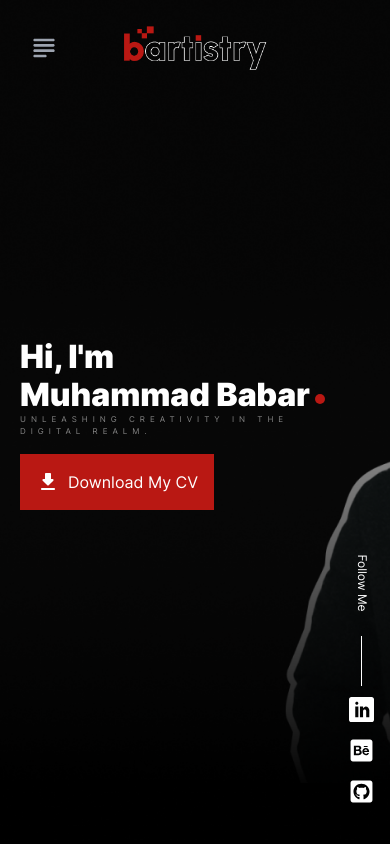
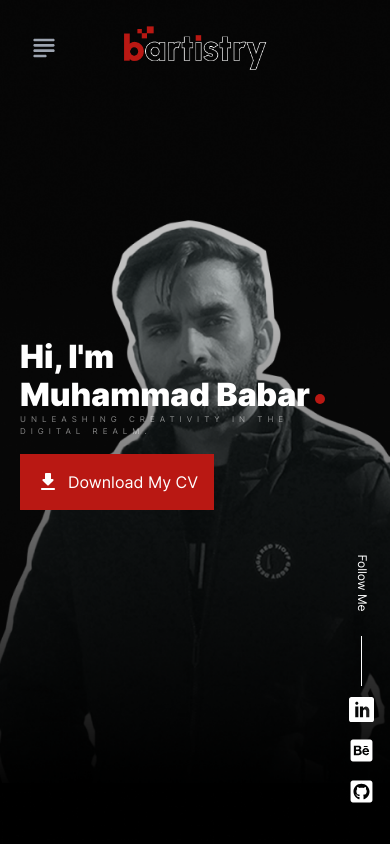
Before and after one commit to Babar78/my-portfolio, a React (Create React App) app: page / in a window 390 px wide. Shown: the top 844 px of the page. Built offline with nearby package versions, Linux system fonts and the light colour scheme; the HTML template or start-up script is replaced by a standard one.

Commit message:
Hero Section Background Picture Position Fixed

```diff
--- a/src/components/swiperJS/SwiperJS.jsx
+++ b/src/components/swiperJS/SwiperJS.jsx
@@ -15,10 +15,10 @@ function SwiperJS({ slideItems , slidesPerView, spaceBetween}) {
     <Swiper
       slidesPerView={slidesPerView}
       spaceBetween={spaceBetween}
-      // autoplay={{
-      //   delay: 2500,
-      //   disableOnInteraction: false,
-      // }}
+      autoplay={{
+        delay: 2500,
+        disableOnInteraction: false,
+      }}
       loop={true}
       pagination={{
         dynamicBullets: true,
--- a/src/index.css
+++ b/src/index.css
@@ -420,6 +420,13 @@ a {
   height: 100%;
 }
 
+/* Hero Section */
+@media (max-width: 992px) {
+  .heroSection_container {
+    background-position: calc(100% + 100px) !important;
+  }
+}
+
 /* Service Cards */
 @media (min-width: 992px) {
   #servicesCard h2 {
@@ -625,7 +632,7 @@ a {
   .takeToTopButton .topIcon {
     font-size: 1.5rem !important;
   }
-  .takeToTopButton p{
+  .takeToTopButton p {
     font-size: 14px !important;
   }
 }
@@ -640,7 +647,7 @@ a {
   .takeToTopButton .topIcon {
     font-size: 1.2rem !important;
   }
-  .takeToTopButton p{
+  .takeToTopButton p {
     font-size: 10px !important;
   }
 }
@@ -655,7 +662,16 @@ a {
   .takeToTopButton .topIcon {
     font-size: 1rem !important;
   }
-  .takeToTopButton p{
+  .takeToTopButton p {
     font-size: 08px !important;
   }
 }
+
+/* Project Carousel Navigation Arrows */
+.css-1qzevvg {
+  width: fit-content !important;
+  gap: 5rem !important;
+}
+.css-1qzevvg img {
+  cursor: pointer;
+}
--- a/src/sections/heroSection/HeroSection.jsx
+++ b/src/sections/heroSection/HeroSection.jsx
@@ -12,10 +12,9 @@ import { Element } from "react-scroll";
 function HeroSection() {
   return (
     <Element name="dashboard" id="Dashboard">
-      <section className={`heroSection`} >
-        <div className="main_container">
+      <section className={`heroSection`}>
         <div
-            className={`content_container relative`}
+          className="main_container heroSection_container"
           style={{
             backgroundImage: `url(${bgPic})`,
             backgroundPosition: "center",
@@ -23,6 +22,7 @@ function HeroSection() {
             backgroundRepeat: "no-repeat",
           }}
         >
+          <div className={`content_container relative`}>
             <div className="absolute top-[40%] left-0 px-[20px]">
               <HeroSectionText />
               <CustomButton
```
Lines whose indentation alone changed are shown as unchanged.
